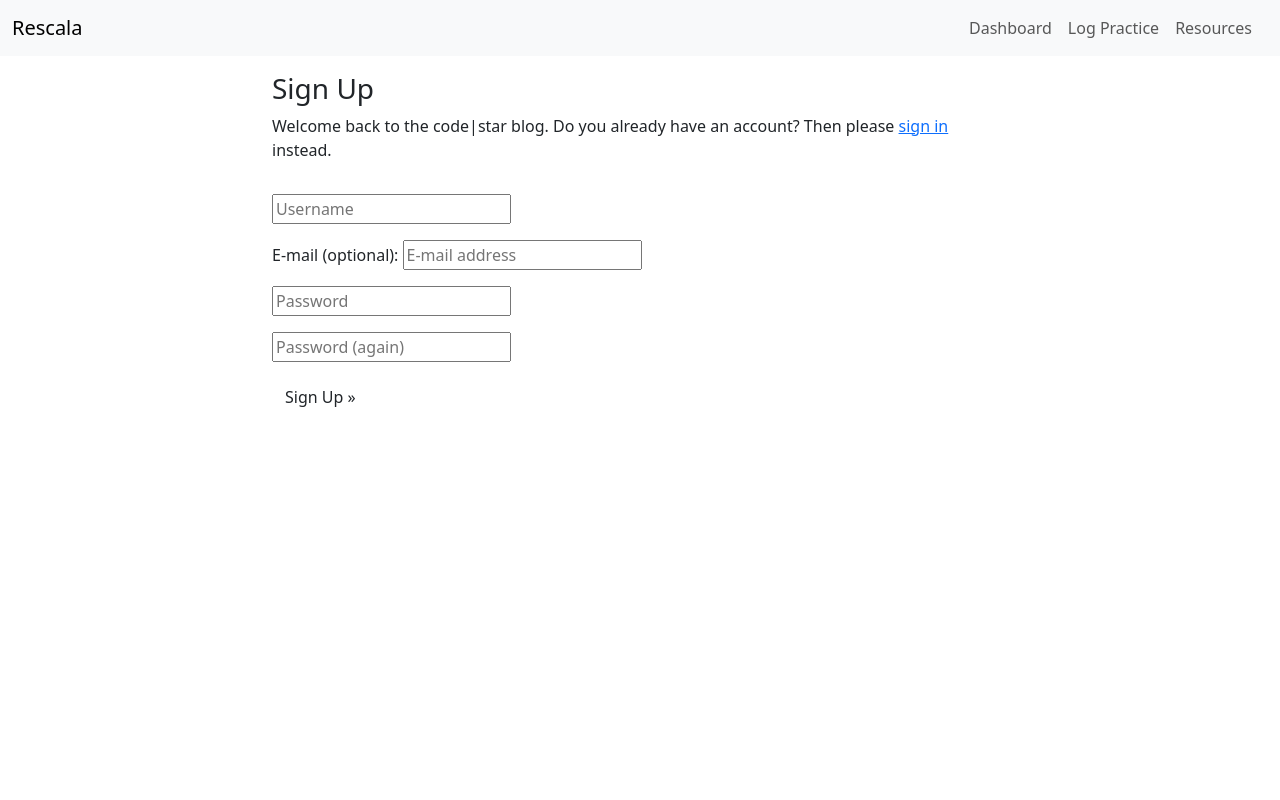
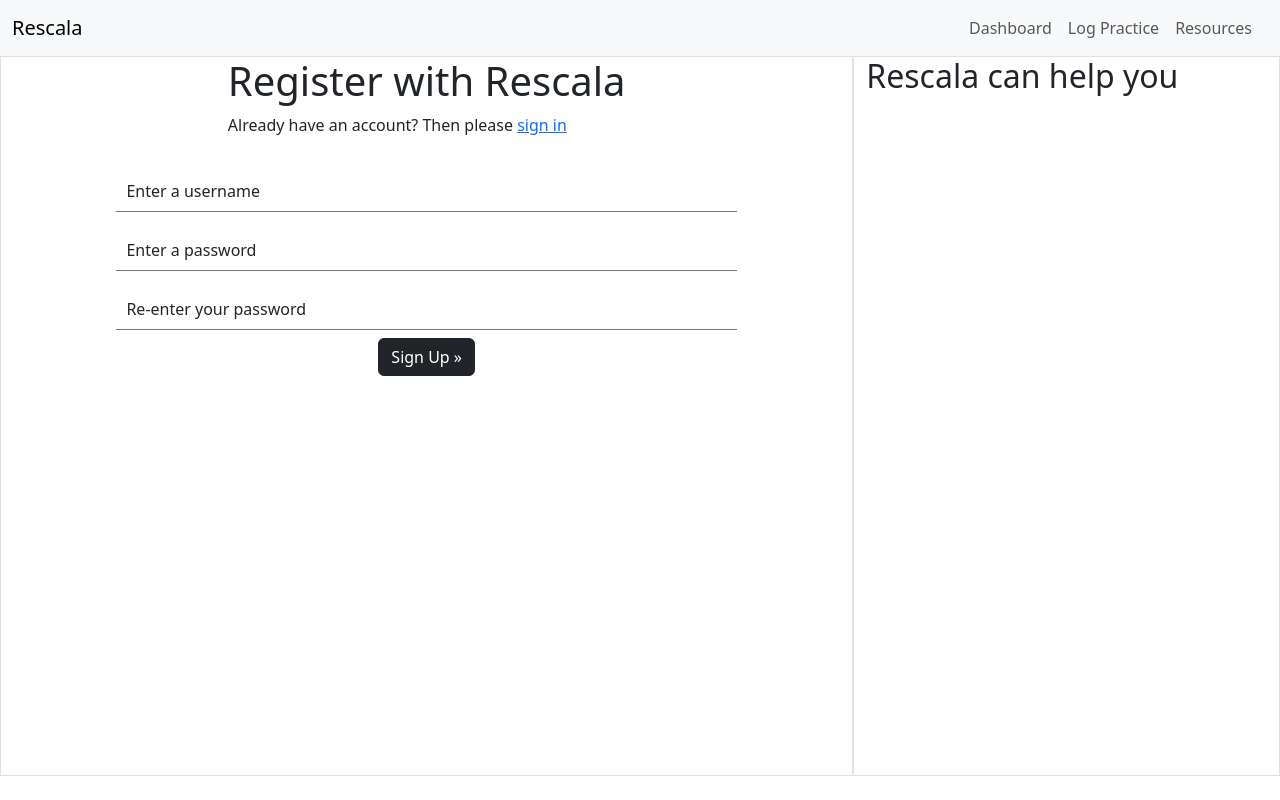
Before and after one commit to denham-ed/rescala-app, a Django app: page /accounts/signup/ in a window 1280 px wide. Run offline with Django 4.2, Linux system fonts and the light colour scheme.

Commit message:
Add floating label and custom fields to sign up form

```diff
--- a/authentication/forms.py
+++ b/authentication/forms.py
@@ -10,3 +10,18 @@ class CustomSignUpForm(SignupForm):
         self.fields["username"].label = ""
         self.fields["password1"].label = ""
         self.fields["password2"].label = ""
+
+        self.fields["username"].widget = forms.TextInput(
+            attrs={'placeholder': '',
+                   'label': '',
+                   'class': 'input-field',
+                   'required': True})
+        self.fields["password1"].widget = forms.PasswordInput(
+            attrs={'placeholder': '',
+                   'label': '',
+                   'class': 'input-field'})
+
+        self.fields["password2"].widget = forms.PasswordInput(
+            attrs={'placeholder': '',
+                   'label': '',
+                   'class': 'input-field'})
--- a/static/css/style.css
+++ b/static/css/style.css
@@ -28,3 +28,35 @@
 .input-sign-up > button{
     width: 75%;
 }
+
+
+/* https://stackoverflow.com/questions/35942247/how-to-move-placeholder-to-top-on-focus-and-while-typing */
+.user-input-wrp {
+	position: relative;
+	/* width: 50%; */
+}
+.user-input-wrp .input-field{
+	width: 100%;
+	outline: none;
+	border:none;
+	border-bottom: 1px solid #777;
+ 	box-shadow: none !important;
+}
+.user-input-wrp .input-field:focus{
+	border-color: blue;
+	border-width: medium medium 2px;
+}
+.user-input-wrp .floating-label {
+	position: absolute;
+	pointer-events: none;
+	top: 18px;
+	left: 10px;
+	transition: 0.2s ease all;
+}
+.user-input-wrp input:focus ~ .floating-label,
+.user-input-wrp input:not(:focus):valid ~ .floating-label{
+	top: 0px;
+	left: 10px;
+	font-size: 13px;
+	opacity: 1;
+}
--- a/templates/account/signup.html
+++ b/templates/account/signup.html
@@ -5,28 +5,56 @@
 {% block head_title %}Rescala | Sign Up{% endblock %}
 
 {% block content %}
-<div class="container">
-    <div class="row">
-        <div class="col-md-8 mt-3 offset-md-2">
-            <h3>{% trans "Sign Up" %}</h3>
+<div class="container-fluid">
+    <div class="row full-page">
+        <div class="d-flex flex-column align-items-center col-md-8 border">
+            <div>
+                <h1>Register with Rescala</h1>
+                <p>Already have an account? Then please
+                    <a class="link" href="{{ login_url }}">sign in</a>
+                </p>
+            </div>
+            <form class="signup w-75" id="signup_form" method="post" action="{% url 'account_signup' %}">
+                {% csrf_token %}
+                <div class="user-input-wrp my-2">
+                    <br />
+                    {{form.username}}
+                    <span class='floating-label'>Enter a username</span>
+                </div>
+                <div class="user-input-wrp my-2">
+                    <br />
+                    {{form.password1}}
+                    <span class='floating-label'>Enter a password</span>
+                </div>
 
-            <p>{% blocktrans %}Welcome back to the code|star blog. Do you already have an account? Then please <a
-                    class="link" href="{{ login_url }}">sign in</a> instead.{% endblocktrans %}</p>
-        </div>
-    </div>
-    <div class="row">
-        <div class="col-md-8 mt-3 offset-md-2">
-            <form class="signup" id="signup_form" method="post" action="{% url 'account_signup' %}">
-                {% csrf_token %}
-                {{form.as_p}}
-                <!-- {{form}} -->
+                <div class="user-input-wrp my-2">
+                    <br />
+                    {{form.password2}}
+                    <span class='floating-label'>Re-enter your password</span>
+                </div>
                 {% if redirect_field_value %}
                 <input type="hidden" name="{{ redirect_field_name }}" value="{{ redirect_field_value }}" />
                 {% endif %}
-                <button class="btn btn-signup right" type="submit">{% trans "Sign Up" %} &raquo;</button>
+                <div class='d-flex justify-content-center'>
+                    <button class="btn btn-dark " type="submit">{% trans "Sign Up" %} &raquo;</button>
+
+
+                </div>
+
+
             </form>
+
         </div>
+        <div class="col-md-4 border">
+
+            <h2>Rescala can help you</h2>
+        </div>
+
     </div>
+
+
+</div>
+</div>
 </div>
 
 {% endblock %}
```
Also changed, not shown: db.sqlite3.
